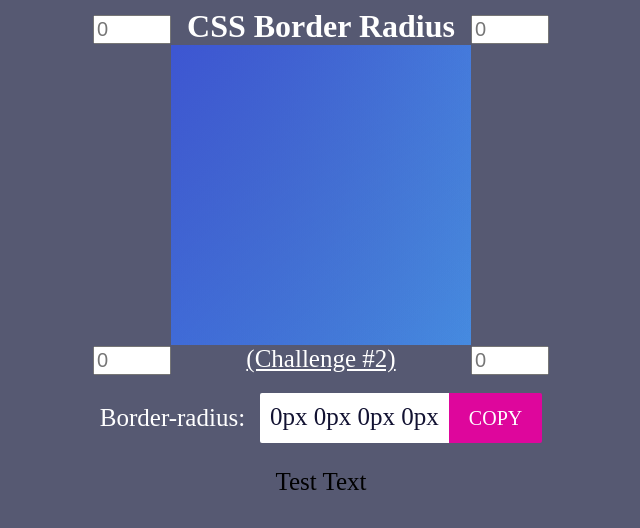
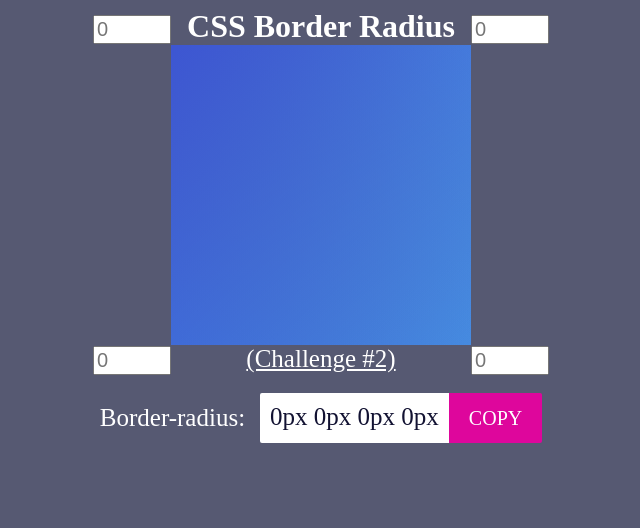
Before and after one commit to Legendaryswordsman2/Border-radius-Previewer, a plain HTML site: page index.html in a window 1280 px wide. Shown: the whole page, without its empty margins (319-959 px from the left). Drawn offline with Linux system fonts and the light colour scheme; a web font is replaced by a local one.

Commit message:
Removed Uneeded Text

```diff
--- a/index.html
+++ b/index.html
@@ -31,8 +31,6 @@
         <button class="copyButton">COPY</button>
     </div>
 
-    <p>Test Text</p>
-
     <script src="script.js"></script>
 </body>
 
```
